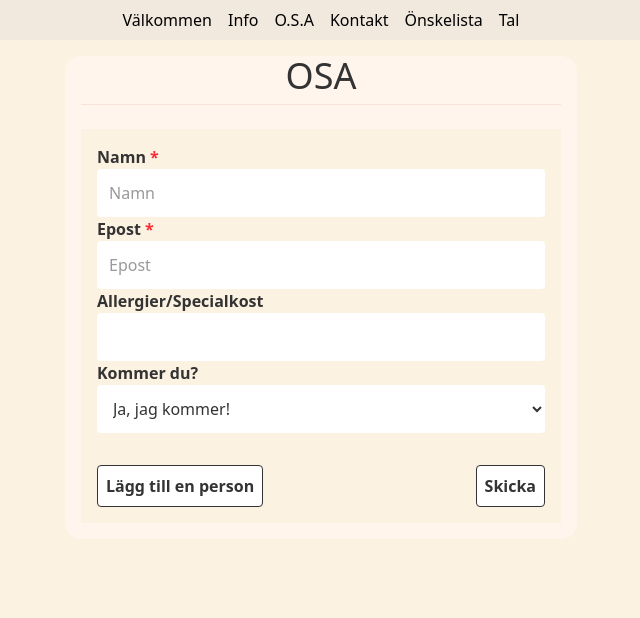
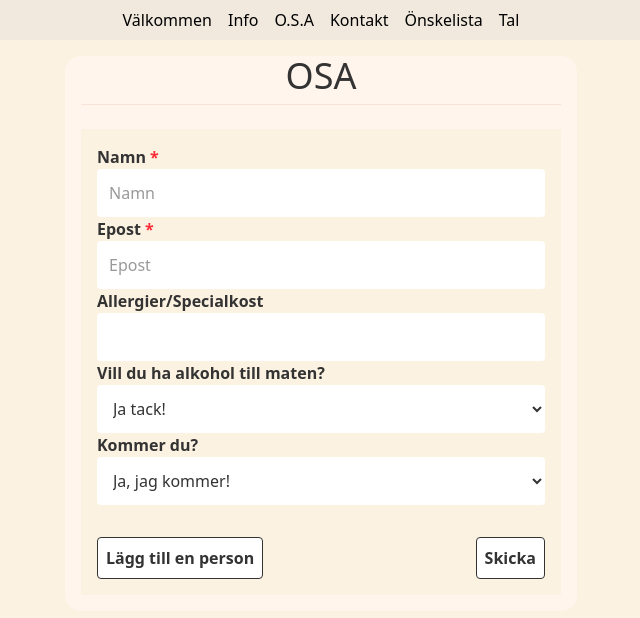
Before and after one commit to Stalis1/Brollop, a Next.js app in the folder Web/: page /osa in a window 1280 px wide. Shown: the top 618 px of the page, without its empty margins (319-959 px from the left). Built offline with nearby package versions, Linux system fonts and the light colour scheme.

Commit message:
osa - alcohol

```diff
--- a/Web/src/components/board/information-board.tsx
+++ b/Web/src/components/board/information-board.tsx
@@ -6,7 +6,7 @@ export const InformationBoard = () => {
             <h1 className="text-4xl">Information</h1>
             <Line />
             <Section title="Tid och plats">
-                <BulletPoints points={['Adress: Fredriksrovägen 85, 244 91 Kävlinge', 'Datum: 1 juli 2026', 'Tid: TBD']} />
+                <BulletPoints points={['Adress: Fredriksrovägen 85, 244 91 Kävlinge', 'Datum: Onsdag 1 juli 2026', 'Vigsel: 15:30']} />
             </Section>
             <Line />
             <Section title="Klädkod">
--- a/Web/src/components/form-submit-osa.tsx
+++ b/Web/src/components/form-submit-osa.tsx
@@ -7,11 +7,13 @@ const nameId = 'entry.1451036258';
 const emailId = 'entry.1624706029';
 const feedbackId = 'entry.1927318134';
 const allergyId = 'entry.1077835282';
+const alcoholId = 'entry.1077665470';
 
 const fieldName = 'name';
 const fieldEmail = 'email';
 const fieldFeedback = 'feedback';
 const fieldAllergy = 'allergy';
+const fieldAlcohol = 'alcohol';
 
 const formUrl = 'https://docs.google.com/forms/u/0/d/1rQ5bDWwrt0YiBaKckmQegS-FFTi93xtcj_fRU95dylI/formResponse'
 
@@ -20,6 +22,7 @@ interface Application {
     email?: string;
     feedback: 'Ja' | 'Nej';
     allergy?: string;
+    alcohol: 'Ja' | 'Nej';
 }
 
 const submit = async (applications: Application[]) => {
@@ -30,6 +33,7 @@ const submit = async (applications: Application[]) => {
         data.append(emailId, element.email ?? defaultEmail);
         data.append(feedbackId, element.feedback);
         data.append(allergyId, element.allergy ?? '');
+        data.append(alcoholId, element.alcohol);
         await fetch(formUrl, {
             method: 'POST',
             mode: 'no-cors',
@@ -83,6 +87,13 @@ const FormPerson = ({
             <input className="bg-white p-3 rounded-sm" name={fieldAllergy} onChange={(e) => onChange(index, fieldAllergy, e.target.value)} />
         </div>
         <div className="flex flex-col">
+            <label className="text-left font-bold">Vill du ha alkohol till maten?</label>
+            <select className="bg-white p-3 rounded-sm" name="feedback" required onChange={(e) => onChange(index, fieldAlcohol, e.target.value)}>
+                <option value="Ja">Ja tack!</option>
+                <option value="Nej">Nej tack!</option>
+            </select>
+        </div>
+        <div className="flex flex-col">
             <label className="text-left font-bold">Kommer du?</label>
             <select className="bg-white p-3 rounded-sm" name="feedback" required onChange={(e) => onChange(index, fieldFeedback, e.target.value)}>
                 <option value="Ja">Ja, jag kommer!</option>
@@ -94,10 +105,10 @@ const FormPerson = ({
 
 export const FormSubmitOSA = () => {
     const [submitted, setSubmitted] = useState(false);
-    const [applications, setApplications] = useState<Application[]>([{ name: '', email: '', feedback: 'Ja' }]);
+    const [applications, setApplications] = useState<Application[]>([{ name: '', email: '', feedback: 'Ja', alcohol: 'Ja' }]);
 
     const handleAddApplication = () => {
-        setApplications([...applications, { name: '', email: undefined, feedback: 'Ja' }]);
+        setApplications([...applications, { name: '', email: undefined, feedback: 'Ja', alcohol: 'Ja' }]);
     };
 
     const handleInputChange = (index: number, field: string, value: string) => {
```
